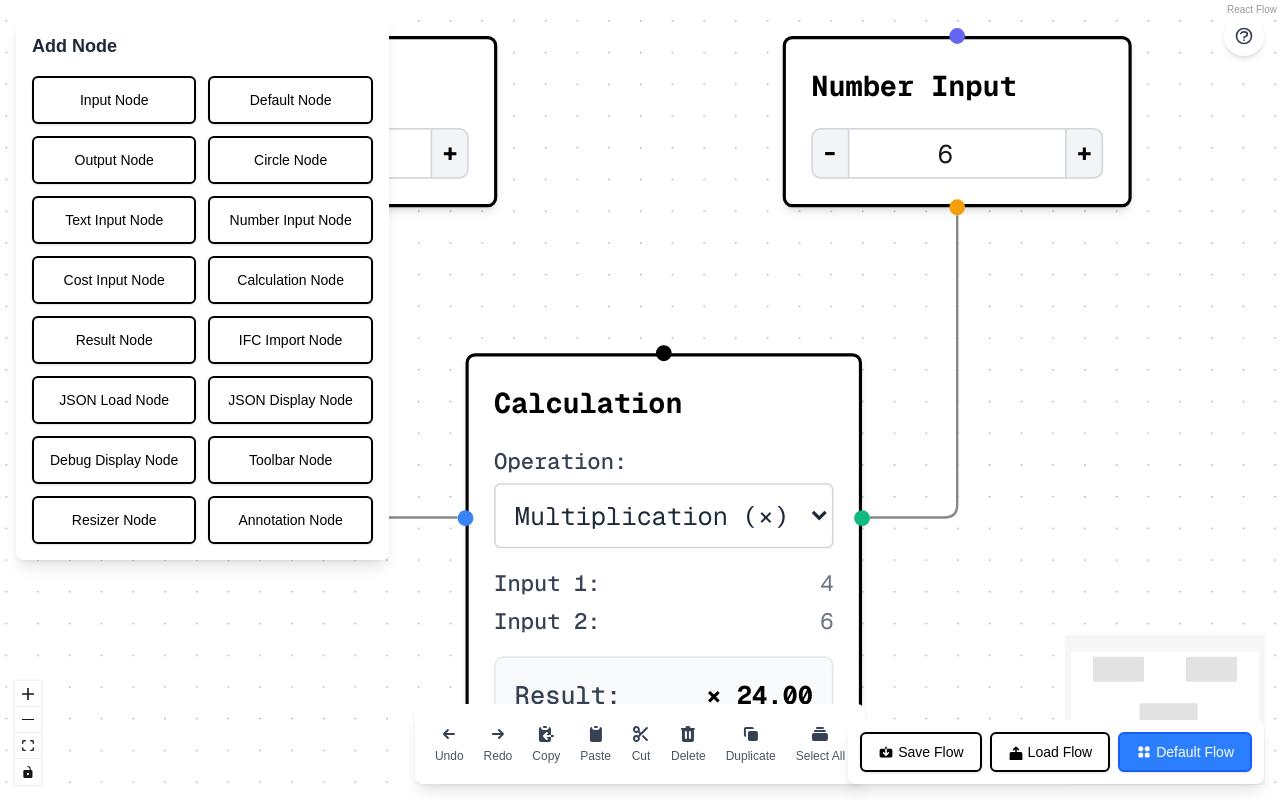
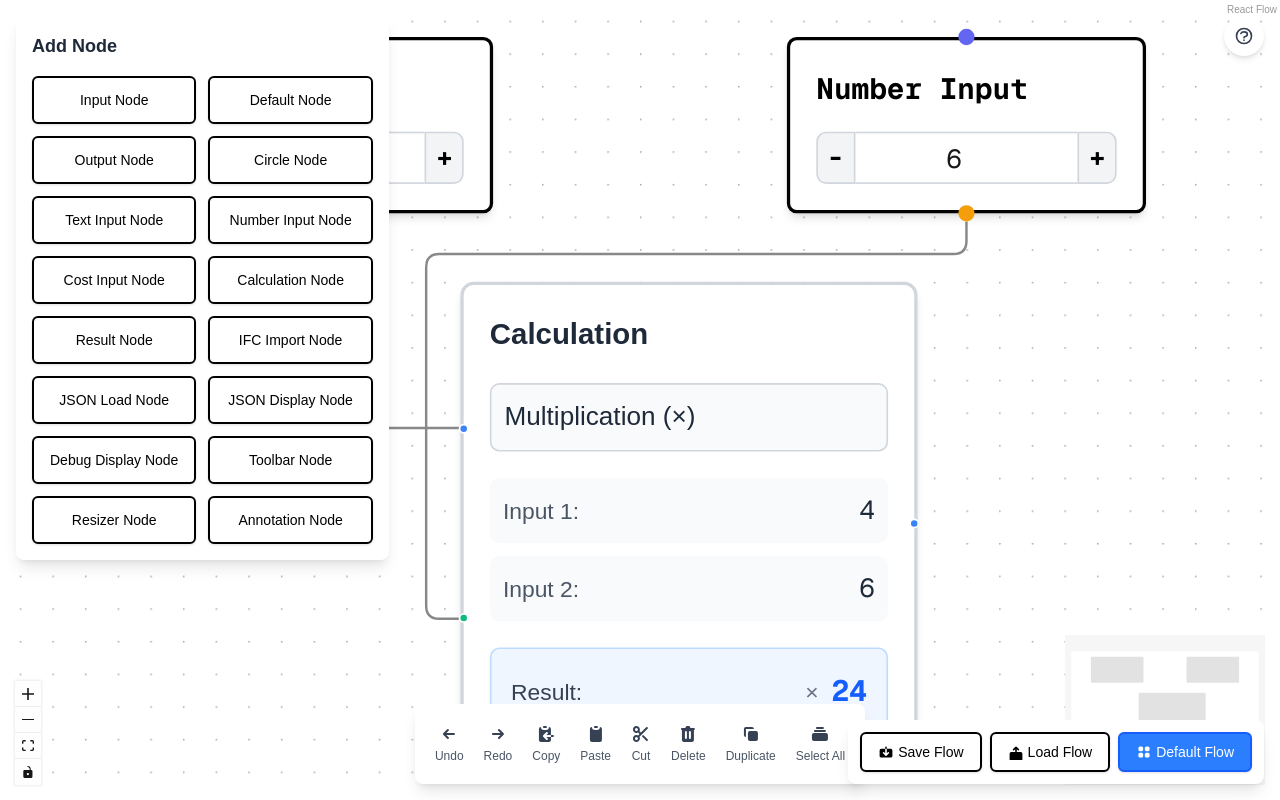
Before and after one commit to Gilbert-Studio-Newbe/React-Setup, a Next.js app: page /flow in a window 1280 px wide. Built offline with nearby package versions, Linux system fonts and the light colour scheme.

Commit message:
Enhance CalculationNode with real-time calculation capabilities and improved UI. Streamline input handling and error management, ensuring accurate result display. Update initial elements to reflect new outputValue handling and adjust node positioning for better layout.

```diff
--- a/src/components/CalculationNode.tsx
+++ b/src/components/CalculationNode.tsx
@@ -1,288 +1,177 @@
 'use client';
 
-import React, { useState, useEffect, useRef, useCallback } from 'react';
-import { Handle, Position, useReactFlow, NodeProps, useNodes, useStore } from '@xyflow/react';
+import React, { useState, useEffect, useCallback } from 'react';
+import { Handle, Position, NodeProps, useReactFlow, useNodes, useEdges } from '@xyflow/react';
 
 interface CalculationNodeData {
   label?: string;
-  operation?: 'add' | 'subtract' | 'multiply' | 'divide';
   input1?: number;
   input2?: number;
+  operation?: 'add' | 'subtract' | 'multiply' | 'divide';
   result?: number;
   outputValue?: number;
+  value?: number | string;
 }
 
-const CalculationNode: React.FC<NodeProps<CalculationNodeData>> = ({ id, data, selected }) => {
-  // Set default values if not provided
-  const label = data.label || 'Calculation';
+const defaultData: CalculationNodeData = {
+  label: 'Calculate',
+  input1: 0,
+  input2: 0,
+  operation: 'add',
+  result: 0,
+  outputValue: 0
+};
+
+const CalculationNode: React.FC<NodeProps<CalculationNodeData>> = ({ data = defaultData, isConnectable, id }) => {
+  const { setNodes } = useReactFlow();
+  const nodes = useNodes();
+  const edges = useEdges();
+
+  // Initialize state with default values or data props
+  const [input1, setInput1] = useState<number>(data.input1 ?? 0);
+  const [input2, setInput2] = useState<number>(data.input2 ?? 0);
   const [operation, setOperation] = useState<'add' | 'subtract' | 'multiply' | 'divide'>(
-    data.operation || 'add'
+    data.operation ?? 'add'
   );
-  const [input1, setInput1] = useState<number>(data.input1 || 0);
-  const [input2, setInput2] = useState<number>(data.input2 || 0);
-  const [result, setResult] = useState<number>(data.result || 0);
-
-  // Refs for tracking updates and preventing loops
-  const { setNodes, getEdges } = useReactFlow();
-  const nodes = useNodes();
-  const isUpdatingRef = useRef(false);
-  const edgeCountRef = useRef<number>(0);
-  const prevEdgesMapRef = useRef<Map<string, boolean>>(new Map());
-  const operationChangeTimeoutRef = useRef<NodeJS.Timeout | null>(null);
-
-  // Use React Flow's store to directly access edges
-  const edges = useStore(state => state.edges);
-
-  // Get the operation symbol
-  const getOperationSymbol = (op: string): string => {
-    switch (op) {
-      case 'add': return '+';
-      case 'subtract': return '-';
-      case 'multiply': return '×';
-      case 'divide': return '÷';
-      default: return '+';
-    }
-  };
+  const [result, setResult] = useState<number | string>(data.result ?? 0);
+  const [error, setError] = useState<string>('');
 
   // Calculate result based on inputs and operation
-  const calculateResult = useCallback((value1: number, value2: number, op: string): number => {
-    const num1 = Number(value1);
-    const num2 = Number(value2);
+  const calculateResult = useCallback(() => {
+    setError('');
+    let calculatedResult: number;
 
-    switch (op) {
+    switch (operation) {
       case 'add':
-        return num1 + num2;
+        calculatedResult = input1 + input2;
+        break;
       case 'subtract':
-        return num1 - num2;
+        calculatedResult = input1 - input2;
+        break;
       case 'multiply':
-        return num1 * num2;
+        calculatedResult = input1 * input2;
+        break;
       case 'divide':
-        return num2 !== 0 ? num1 / num2 : 0;
+        if (input2 === 0) {
+          setError('Cannot divide by zero');
+          setResult('Error');
+          return;
+        }
+        calculatedResult = input1 / input2;
+        break;
       default:
-        return num1 + num2;
+        calculatedResult = 0;
     }
-  }, []);
 
-  // Update node data in React Flow
-  const updateNodeData = useCallback((updates: Partial<CalculationNodeData>) => {
-    if (isUpdatingRef.current) return;
-    isUpdatingRef.current = true;
+    // Round to 4 decimal places to avoid floating point issues
+    const roundedResult = Math.round(calculatedResult * 10000) / 10000;
+    setResult(roundedResult);
 
-    setNodes(nodes =>
-      nodes.map(node => {
+    // Update node data with new result
+    setNodes(nds =>
+      nds.map(node => {
         if (node.id === id) {
+          const newData: CalculationNodeData = {
+            ...node.data,
+            result: roundedResult,
+            outputValue: roundedResult,
+            input1,
+            input2,
+            operation
+          };
           return {
             ...node,
-            data: {
-              ...node.data,
-              ...updates
-            }
+            data: newData
           };
         }
         return node;
       })
     );
+  }, [input1, input2, operation, id, setNodes]);
 
-    // Reset the updating flag after a short delay
-    setTimeout(() => {
-      isUpdatingRef.current = false;
-    }, 50);
-  }, [id, setNodes]);
+  // Handle incoming connections and updates
+  useEffect(() => {
+    if (!id) return;
 
-  // Handle operation change
-  const handleOperationChange = useCallback((newOperation: 'add' | 'subtract' | 'multiply' | 'divide') => {
-    // Clear any existing timeout
-    if (operationChangeTimeoutRef.current) {
-      clearTimeout(operationChangeTimeoutRef.current);
-    }
+    // Find all edges that connect to this node
+    const incomingEdges = edges.filter(edge => edge.target === id);
 
-    // Update the operation state immediately
-    setOperation(newOperation);
-
-    // Calculate new result with the new operation
-    const newResult = calculateResult(input1, input2, newOperation);
-    setResult(newResult);
-
-    // Update node data with a slight delay to ensure UI updates first
-    operationChangeTimeoutRef.current = setTimeout(() => {
-      updateNodeData({
-        operation: newOperation,
-        result: newResult,
-        outputValue: newResult
-      });
-    }, 10);
-  }, [calculateResult, input1, input2, updateNodeData]);
-
-  // Process connected edges and update inputs
-  const processConnectedEdges = useCallback(() => {
-    const currentEdges = getEdges();
-    const incomingEdges = currentEdges.filter(edge => edge.target === id);
-
-    // Track which inputs have been set
-    let newInput1 = input1;
-    let newInput2 = input2;
-    let input1Set = false;
-    let input2Set = false;
-
-    // Reset inputs if no incoming edges
-    const hasInput1Edge = incomingEdges.some(edge => edge.targetHandle === 'input1');
-    if (!hasInput1Edge) {
-      newInput1 = 0;
-      input1Set = true;
-    }
-
-    const hasInput2Edge = incomingEdges.some(edge => edge.targetHandle === 'input2');
-    if (!hasInput2Edge) {
-      newInput2 = 0;
-      input2Set = true;
-    }
-
-    // Process each incoming edge
+    // Process each incoming connection
     incomingEdges.forEach(edge => {
       const sourceNode = nodes.find(node => node.id === edge.source);
-      if (!sourceNode || !sourceNode.data) return;
+      if (!sourceNode?.data) return;
 
-      const isInput1 = edge.targetHandle === 'input1';
+      // Get the value from the source node with type checking
+      let value: number = 0;
+      const nodeData = sourceNode.data as Record<string, unknown>;
 
-      // Extract value from source node
-      let rawValue;
-
-      if (sourceNode.data.outputValue !== undefined) {
-        rawValue = sourceNode.data.outputValue;
-      } else if (sourceNode.data.value !== undefined) {
-        rawValue = sourceNode.data.value;
-      } else if (sourceNode.data.result !== undefined) {
-        rawValue = sourceNode.data.result;
-      } else {
-        rawValue = 0;
+      if (typeof nodeData.value === 'number') {
+        value = nodeData.value;
+      } else if (typeof nodeData.outputValue === 'number') {
+        value = nodeData.outputValue;
+      } else if (typeof nodeData.result === 'number') {
+        value = nodeData.result;
+      } else if (typeof nodeData.value === 'string') {
+        const parsed = parseFloat(nodeData.value);
+        if (!isNaN(parsed)) {
+          value = parsed;
+        }
       }
 
-      // Ensure the value is a number
-      let numericValue = Number(rawValue);
-      if (isNaN(numericValue)) {
-        numericValue = 0;
-      }
-
-      // Update the appropriate input
-      if (isInput1 && !input1Set) {
-        newInput1 = numericValue;
-        input1Set = true;
-      } else if (!isInput1 && !input2Set) {
-        newInput2 = numericValue;
-        input2Set = true;
+      // Update the appropriate input based on the target handle
+      if (edge.targetHandle === 'input1' && value !== input1) {
+        setInput1(value);
+      } else if (edge.targetHandle === 'input2' && value !== input2) {
+        setInput2(value);
       }
     });
+  }, [edges, nodes, id, input1, input2]);
 
-    // Update inputs and recalculate if they've changed
-    if (newInput1 !== input1 || newInput2 !== input2) {
-      setInput1(newInput1);
-      setInput2(newInput2);
+  // Recalculate when inputs or operation changes
+  useEffect(() => {
+    calculateResult();
+  }, [input1, input2, operation, calculateResult]);
 
-      const newResult = calculateResult(newInput1, newInput2, operation);
-      setResult(newResult);
-
-      updateNodeData({
-        input1: newInput1,
-        input2: newInput2,
-        result: newResult,
-        outputValue: newResult
-      });
-    }
-  }, [calculateResult, getEdges, id, input1, input2, nodes, operation, updateNodeData]);
-
-  // Monitor edges for changes
-  useEffect(() => {
-    const relevantEdges = edges.filter(edge => edge.target === id || edge.source === id);
-    const currentEdgesMap = new Map();
-
-    relevantEdges.forEach(edge => {
-      currentEdgesMap.set(edge.id, true);
-    });
-
-    // Check for deleted edges
-    const deletedEdges = [];
-    prevEdgesMapRef.current.forEach((_, edgeId) => {
-      if (!currentEdgesMap.has(edgeId)) {
-        deletedEdges.push(edgeId);
-      }
-    });
-
-    // Process edges if changes detected
-    if (deletedEdges.length > 0 || relevantEdges.length !== prevEdgesMapRef.current.size) {
-      processConnectedEdges();
-    }
-
-    // Update previous edges map
-    prevEdgesMapRef.current = currentEdgesMap;
-    edgeCountRef.current = relevantEdges.length;
-
-  }, [edges, id, processConnectedEdges]);
-
-  // Update when data changes externally
-  useEffect(() => {
-    if (isUpdatingRef.current) return;
-
-    if (data.input1 !== input1 || data.input2 !== input2 || data.operation !== operation) {
-      const newInput1 = data.input1 !== undefined ? Number(data.input1) : input1;
-      const newInput2 = data.input2 !== undefined ? Number(data.input2) : input2;
-      const newOperation = data.operation || operation;
-
-      setInput1(newInput1);
-      setInput2(newInput2);
-      if (data.operation) setOperation(newOperation);
-
-      const newResult = calculateResult(newInput1, newInput2, newOperation);
-      setResult(newResult);
-
-      updateNodeData({
-        input1: newInput1,
-        input2: newInput2,
-        operation: newOperation,
-        result: newResult,
-        outputValue: newResult
-      });
-    }
-  }, [data, calculateResult, input1, input2, operation, updateNodeData]);
-
-  // Initial processing of edges
-  useEffect(() => {
-    // Process edges on mount
-    processConnectedEdges();
-
-    // Set up interval to check for edge changes (fallback)
-    const intervalId = setInterval(() => {
-      processConnectedEdges();
-    }, 500);
-
-    return () => {
-      clearInterval(intervalId);
-      if (operationChangeTimeoutRef.current) {
-        clearTimeout(operationChangeTimeoutRef.current);
-      }
-    };
-  }, [processConnectedEdges]);
-
-  // Handle UI operation change
-  const handleSelectChange = (e: React.ChangeEvent<HTMLSelectElement>) => {
-    const newOperation = e.target.value as 'add' | 'subtract' | 'multiply' | 'divide';
-    handleOperationChange(newOperation);
+  // Operation symbol mapping
+  const operationSymbols = {
+    add: '+',
+    subtract: '-',
+    multiply: '×',
+    divide: '÷'
   };
 
-  // Debug log to verify operation changes
-  useEffect(() => {
-    console.log(`Operation changed to: ${operation}`);
-  }, [operation]);
+  return (
+    <div className={`
+      relative p-4 rounded-lg border-2
+      ${error ? 'border-red-400' : 'border-gray-300'}
+      bg-white dark:bg-gray-800
+      shadow-md w-[280px]
+      transition-all duration-200
+      hover:shadow-lg
+      ${error ? 'dark:border-red-600' : 'dark:border-gray-600'}
+    `}>
+      {/* Title */}
+      <div className="mb-4 text-lg font-semibold text-gray-800 dark:text-gray-200">
+        {data.label || 'Calculate'}
+      </div>
 
-  return (
-    <div className="p-4 rounded-md border-2 border-black bg-white dark:bg-gray-800 shadow-md w-[250px] font-mono dark:border-gray-600">
-      <div className="mb-3 text-lg font-bold text-black dark:text-white">{label}</div>
-
-      <div className="mb-3">
-        <label className="block text-sm font-medium text-gray-700 dark:text-gray-300 mb-1">Operation:</label>
+      {/* Operation Selector */}
+      <div className="mb-4">
         <select
           value={operation}
-          onChange={handleSelectChange}
-          className="w-full p-2 border border-gray-300 dark:border-gray-600 rounded bg-white dark:bg-gray-700 text-gray-800 dark:text-white nodrag focus:ring-1 focus:ring-black dark:focus:ring-gray-400 focus:border-transparent"
+          onChange={(e) => setOperation(e.target.value as 'add' | 'subtract' | 'multiply' | 'divide')}
+          className="
+            nodrag
+            w-full p-2 rounded-md
+            border border-gray-300 dark:border-gray-600
+            bg-gray-50 dark:bg-gray-700
+            text-gray-800 dark:text-gray-200
+            focus:outline-none focus:ring-2 focus:ring-blue-500 focus:border-transparent
+            hover:border-gray-400 dark:hover:border-gray-500
+            cursor-pointer
+            appearance-none
+            transition-all duration-200
+          "
         >
           <option value="add">Addition (+)</option>
           <option value="subtract">Subtraction (-)</option>
@@ -291,78 +180,71 @@ const CalculationNode: React.FC<NodeProps<CalculationNodeData>> = ({ id, data, s
         </select>
       </div>
 
-      <div className="mb-3">
-        <div className="flex justify-between items-center mb-1">
-          <span className="text-sm font-medium text-gray-700 dark:text-gray-300">Input 1:</span>
-          <span className="text-sm text-gray-500 dark:text-gray-400">{input1}</span>
+      {/* Input Values Display */}
+      <div className="mb-4 space-y-2">
+        <div className="flex justify-between items-center p-2 bg-gray-50 dark:bg-gray-700 rounded-md">
+          <span className="text-sm text-gray-600 dark:text-gray-300">Input 1:</span>
+          <span className="font-mono text-gray-800 dark:text-gray-200">{input1}</span>
         </div>
-        <div className="flex justify-between items-center">
-          <span className="text-sm font-medium text-gray-700 dark:text-gray-300">Input 2:</span>
-          <span className="text-sm text-gray-500 dark:text-gray-400">{input2}</span>
+        <div className="flex justify-between items-center p-2 bg-gray-50 dark:bg-gray-700 rounded-md">
+          <span className="text-sm text-gray-600 dark:text-gray-300">Input 2:</span>
+          <span className="font-mono text-gray-800 dark:text-gray-200">{input2}</span>
         </div>
       </div>
 
-      <div className="bg-gray-50 dark:bg-gray-700 p-3 rounded-md border border-gray-200 dark:border-gray-600 flex items-center justify-between">
-        <span className="text-gray-700 dark:text-gray-300 font-medium">Result:</span>
-        <span className="font-bold text-black dark:text-white">
-          {getOperationSymbol(operation)} {result.toFixed(2)}
-        </span>
+      {/* Result Display */}
+      <div className={`
+        p-3 rounded-md
+        ${error ? 'bg-red-50 dark:bg-red-900/30' : 'bg-blue-50 dark:bg-blue-900/30'}
+        border
+        ${error ? 'border-red-200 dark:border-red-800' : 'border-blue-200 dark:border-blue-800'}
+      `}>
+        <div className="flex justify-between items-center">
+          <span className="text-sm font-medium text-gray-700 dark:text-gray-300">Result:</span>
+          <div className="flex items-center space-x-2">
+            <span className="text-sm text-gray-500 dark:text-gray-400">
+              {operationSymbols[operation]}
+            </span>
+            <span className={`
+              font-mono font-bold text-lg
+              ${error ? 'text-red-600 dark:text-red-400' : 'text-blue-600 dark:text-blue-400'}
+            `}>
+              {typeof result === 'number' ? result.toLocaleString() : result}
+            </span>
+          </div>
+        </div>
+        {error && (
+          <p className="mt-2 text-sm text-red-600 dark:text-red-400">{error}</p>
+        )}
       </div>
 
-      {/* Input 1 Handle */}
+      {/* Input Handles */}
       <Handle
         type="target"
         position={Position.Left}
         id="input1"
-        style={{
-          background: '#3b82f6', // Blue color
-          width: '10px',
-          height: '10px',
-          border: '2px solid #3b82f6',
-          top: '40%'
-        }}
-        className="connectionindicator"
+        style={{ top: '30%', background: '#3b82f6' }}
+        isConnectable={isConnectable}
       />
-
-      {/* Input 2 Handle */}
       <Handle
         type="target"
-        position={Position.Right}
+        position={Position.Left}
         id="input2"
-        style={{
-          background: '#10b981', // Green color
-          width: '10px',
-          height: '10px',
-          border: '2px solid #10b981',
-          top: '40%'
-        }}
-        className="connectionindicator"
-      />
-
-      {/* Default Target Handle */}
-      <Handle
-        type="target"
-        position={Position.Top}
-        style={{
-          background: '#000',
-          width: '10px',
-          height: '10px',
-          border: '2px solid #000'
-        }}
-        className="connectionindicator"
+        style={{ top: '70%', background: '#10b981' }}
+        isConnectable={isConnectable}
       />
 
       {/* Output Handle */}
       <Handle
         type="source"
-        position={Position.Bottom}
+        position={Position.Right}
+        id="output"
         style={{
-          background: '#000',
-          width: '10px',
-          height: '10px',
-          border: '2px solid #000'
+          top: '50%',
+          background: error ? '#ef4444' : '#3b82f6',
+          transition: 'background-color 0.2s'
         }}
-        className="connectionindicator"
+        isConnectable={isConnectable}
       />
     </div>
   );
--- a/src/components/initial-elements.tsx
+++ b/src/components/initial-elements.tsx
@@ -32,15 +32,16 @@ export const nodes: Node[] = [
   {
     id: 'calculation-1',
     type: 'calculation',
-    position: { x: 300, y: 300 },
+    position: { x: 300, y: 250 },
     data: {
       label: 'Calculation',
-      operation: 'multiply',
       input1: 4,
       input2: 6,
-      result: 24
+      operation: 'multiply',
+      result: 24,
+      outputValue: 24
     },
-  },
+  }
 ];
 
 export const edges: Edge[] = [
@@ -69,5 +70,5 @@ export const edges: Edge[] = [
       borderRadius: 8,
       type: 'step'
     },
-  },
+  }
 ];
```
Also changed, not shown: 1 other file (tests, documents, lock files or other folders).
